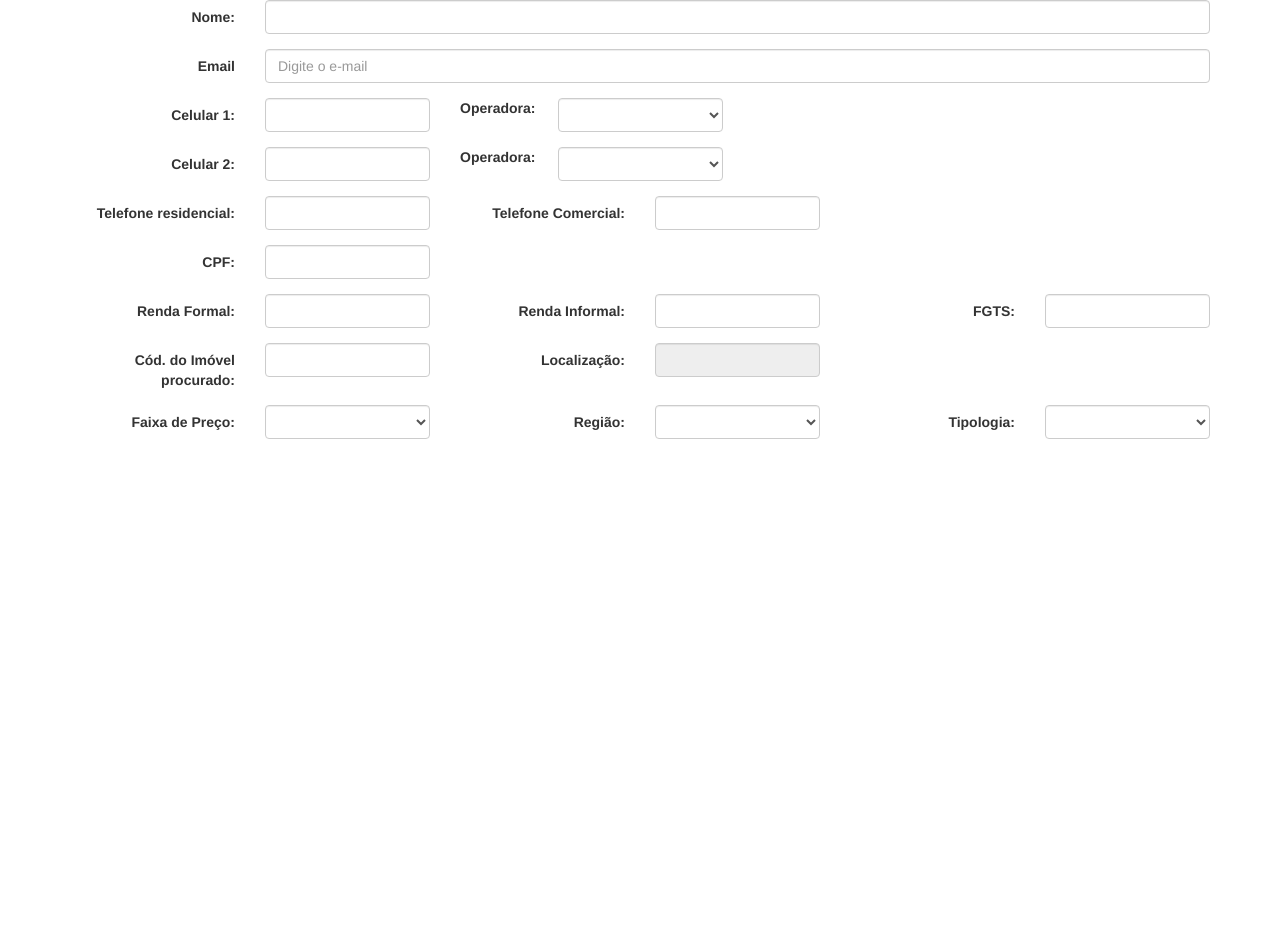
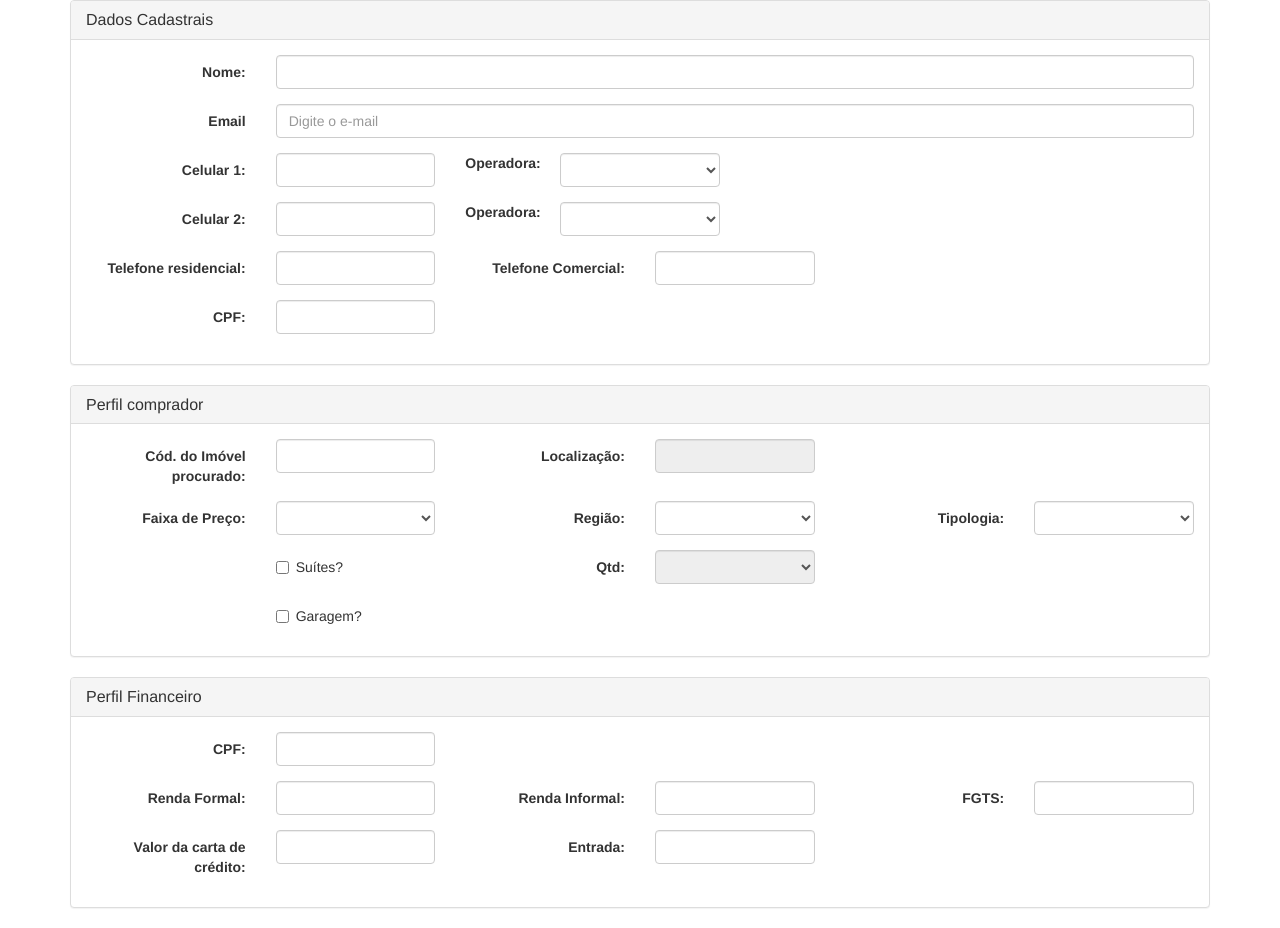
Before and after one commit to lucassouzati/IEApp, a plain HTML site: page public_html/forms/CadastroCliente.html in a window 1280 px wide. Before the commit the page ends 800 px from the top, so only its background shows below. Drawn offline with nearby package versions, Linux system fonts and the light colour scheme.

Commit message:
Adição de imagens e outros
Adição da responsividade no iframe

```diff
--- a/public_html/forms/CadastroCliente.html
+++ b/public_html/forms/CadastroCliente.html
@@ -15,6 +15,13 @@ and open the template in the editor.
     <body>
         <div class="container">
             <form class="form-horizontal">
+
+
+                <div class="panel panel-default">
+                    <div class="panel-heading">
+                      <h3 class="panel-title">Dados Cadastrais</h3>
+                    </div>
+                    <div class="panel-body">
                         <div class="form-group">
                           <label class="col-sm-2 control-label">Nome:</label>
                           <div class="col-sm-10">
@@ -63,20 +70,15 @@ and open the template in the editor.
                             <input type="text" class="form-control" name="telResidencial">
                           </div>
                         </div>
-                <div class="form-group">
-                  <label class="col-sm-2 control-label">Renda Formal:</label>
-                  <div class="col-sm-2">
-                    <input type="text" class="form-control" name="telResidencial">
-                  </div>
-                  <label class="col-sm-2 control-label">Renda Informal:</label>
-                  <div class="col-sm-2">
-                    <input type="text" class="form-control" name="telResidencial">
-                  </div>
-                  <label class="col-sm-2 control-label">FGTS:</label>
-                  <div class="col-sm-2">
-                    <input type="text" class="form-control" name="telResidencial">
+
                     </div>
                 </div>
+
+                <div class="panel panel-default">
+                    <div class="panel-heading">
+                      <h3 class="panel-title">Perfil comprador</h3>
+                    </div>
+                    <div class="panel-body">
                       <div class="form-group">
                         <label class="col-sm-2 control-label">Cód. do Imóvel procurado:</label>
                         <div class="col-sm-2">
@@ -101,7 +103,67 @@ and open the template in the editor.
                               <select class="form-control"></select>
                           </div>
                       </div>
-
+                      <div class="form-group">
+                          <div class="col-sm-offset-2 col-sm-2">
+                              <div class="checkbox">
+                                <label>
+                                  <input type="checkbox"> Suítes?
+                                </label>
+                              </div>
+                          </div>
+                          <label class="col-sm-2 control-label">Qtd:</label>
+                          <div class="col-sm-2">
+                              <select class="form-control" disabled></select>
+                          </div>
+                      </div>
+                      <div class="form-group">
+                          <div class="col-sm-offset-2 col-sm-2">
+                              <div class="checkbox">
+                                <label>
+                                  <input type="checkbox"> Garagem?
+                                </label>
+                              </div>
+                          </div>
+                      </div>
+                    </div>
+                </div>
+                <div class="panel panel-default">
+                    <div class="panel-heading">
+                      <h3 class="panel-title">Perfil Financeiro</h3>
+                    </div>
+                    <div class="panel-body">
+                        <div class="form-group">
+                          <label class="col-sm-2 control-label">CPF:</label>
+                          <div class="col-sm-2">
+                            <input type="text" class="form-control" name="telResidencial">
+                          </div>
+                        </div>
+                        <div class="form-group">
+                          <label class="col-sm-2 control-label">Renda Formal:</label>
+                          <div class="col-sm-2">
+                            <input type="text" class="form-control" name="telResidencial">
+                          </div>
+                          <label class="col-sm-2 control-label">Renda Informal:</label>
+                          <div class="col-sm-2">
+                            <input type="text" class="form-control" name="telResidencial">
+                          </div>
+                          <label class="col-sm-2 control-label">FGTS:</label>
+                          <div class="col-sm-2">
+                            <input type="text" class="form-control" name="telResidencial">
+                          </div>
+                        </div>
+                        <div class="form-group">
+                          <label class="col-sm-2 control-label">Valor da carta de crédito:</label>
+                          <div class="col-sm-2">
+                            <input type="text" class="form-control" name="telResidencial">
+                          </div>
+                          <label class="col-sm-2 control-label">Entrada:</label>
+                          <div class="col-sm-2">
+                            <input type="text" class="form-control" name="telResidencial">
+                          </div>
+                        </div>
+                    </div>
+                </div>
             </form>
         </div>
 
```
Also changed, not shown: public_html/forms/IniciaAtendimento.html (+5 -5 lines), public_html/index.html (+9 -9 lines), public_html/main.html (+3 -1 lines), img/corretores1.jpg (added), img/corretores2.jpg (added), img/corretores3.jpg (added), public_html/img/corretores1.jpg (added), public_html/img/corretores2.jpg (added), public_html/img/corretores3.jpg (added). Lines whose indentation alone changed are shown as unchanged.
